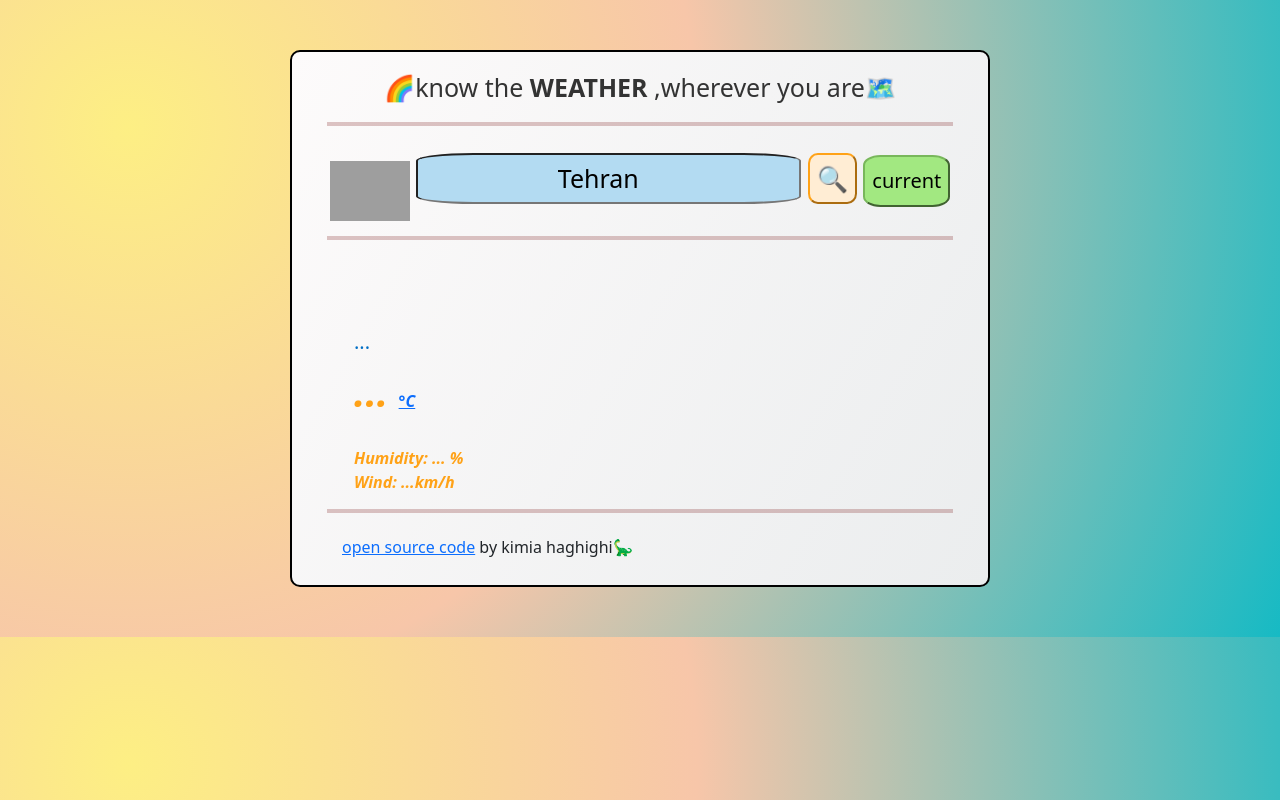
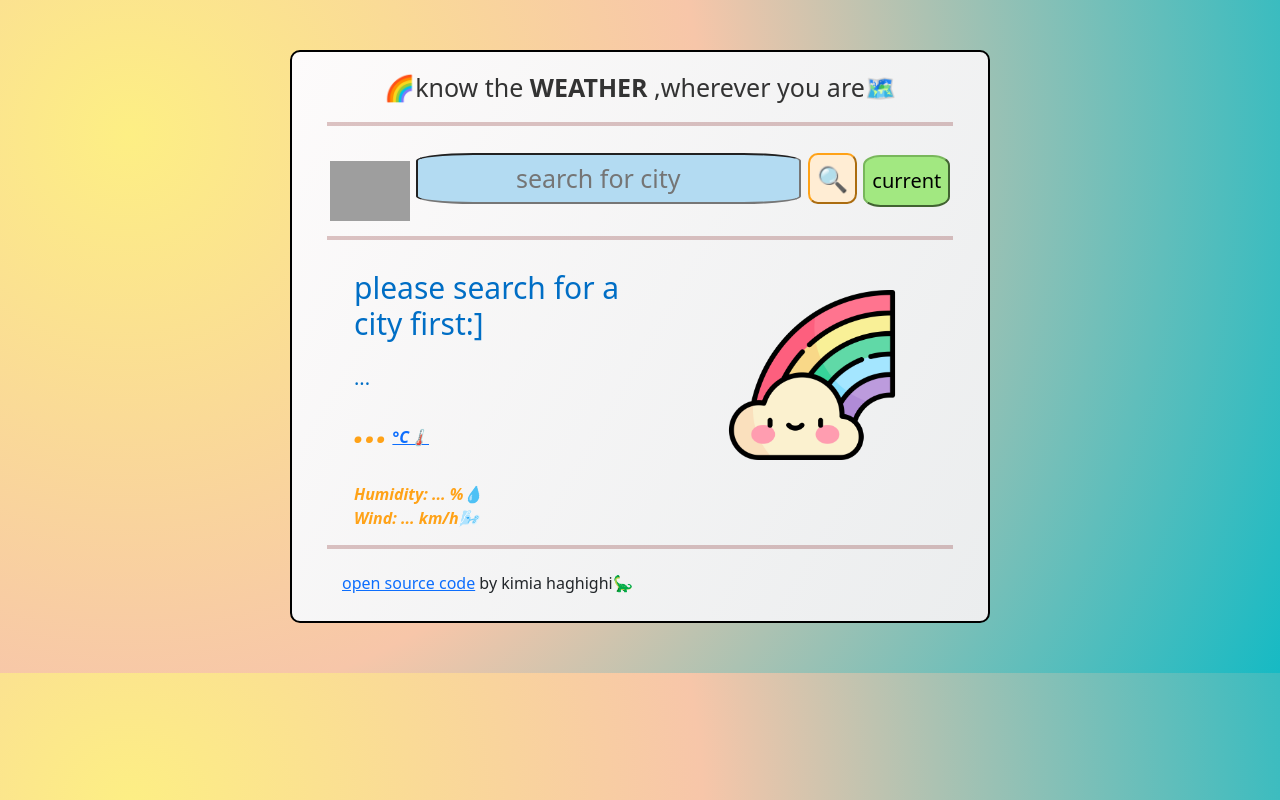
Before and after one commit to kimiouch/weatherAppW7, a plain HTML site: page index.html in a window 1280 px wide. Drawn offline with nearby package versions, Linux system fonts and the light colour scheme; grey boxes are pictures that could not be loaded.

Commit message:
a little design

```diff
--- a/index.html
+++ b/index.html
@@ -21,7 +21,7 @@
     <hr />
     <form >
         <img src="https://image.flaticon.com/icons/png/512/2076/2076808.png" width="80px" />
-        <input type="search" placeholder="search for city" class="type" value="Tehran"/>
+        <input type="search" placeholder="search for city" class="type" value=""/>
         <button class="search">
             🔍
         </button>
@@ -39,7 +39,7 @@
             <div class="col" id="em">
                 <h3 class="teh">
                     <span id="city">
-
+                        please search for a city first:]
                     </span>
                     <br />
                     <em id="time"></em>
@@ -48,21 +48,21 @@
                 </h3>
                 <em>
                     <div class="temratures">
-                        <span id="temp"> ... </span>
-                        <a id="celsius" href="#">°C</a>
+                        <span id="temp">...</span>
+                        <a id="celsius" href="#">°C🌡</a>
                         <!-- |
                         <a id="fahrenheit" href="#">°F</a> -->
                         <br />
                     </div>
 
                         <br />
-                        Humidity: <span id="humid">...</span> %
+                        Humidity: <span id="humid">...</span> %💧
                         <br />
-                        Wind: <span id="wind">...<span>km/h
+                        Wind: <span id="wind">...<span> km/h🌬
                 </em>
             </div>
             <div class="col">
-                <img src="" width="200px" class="bigjpg" id="icon" />
+                <img src="./icons/rainbow.png" width="200px" class="bigjpg" id="icon" />
 
             </div>
         </div>
--- a/index.js
+++ b/index.js
@@ -92,7 +92,7 @@ function setCelsius(response) {
     Humidity.innerHTML = response.data.main.humidity;
 
     let Wind = document.querySelector("#wind");
-    Wind.innerHTML = response.data.wind.speed;
+    Wind.innerHTML = Math.round(response.data.wind.speed);
 
     let iconelement = document.querySelector("#icon");
    // let calldayandnight = dayOrNight(response.data.dt, response.data.sunrise, response.data.sunset);
```
Also changed, not shown: icons/rainbow.png (added).
